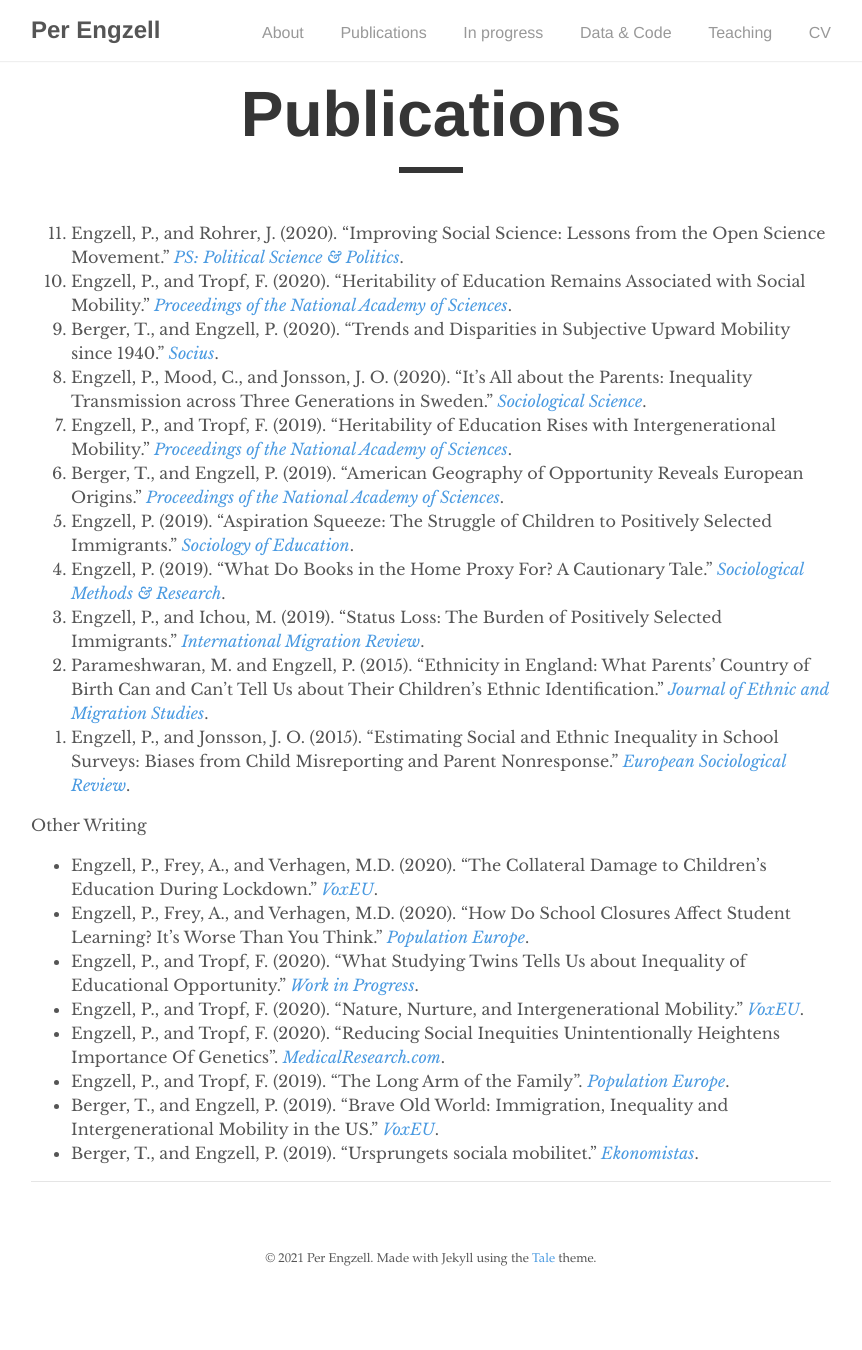
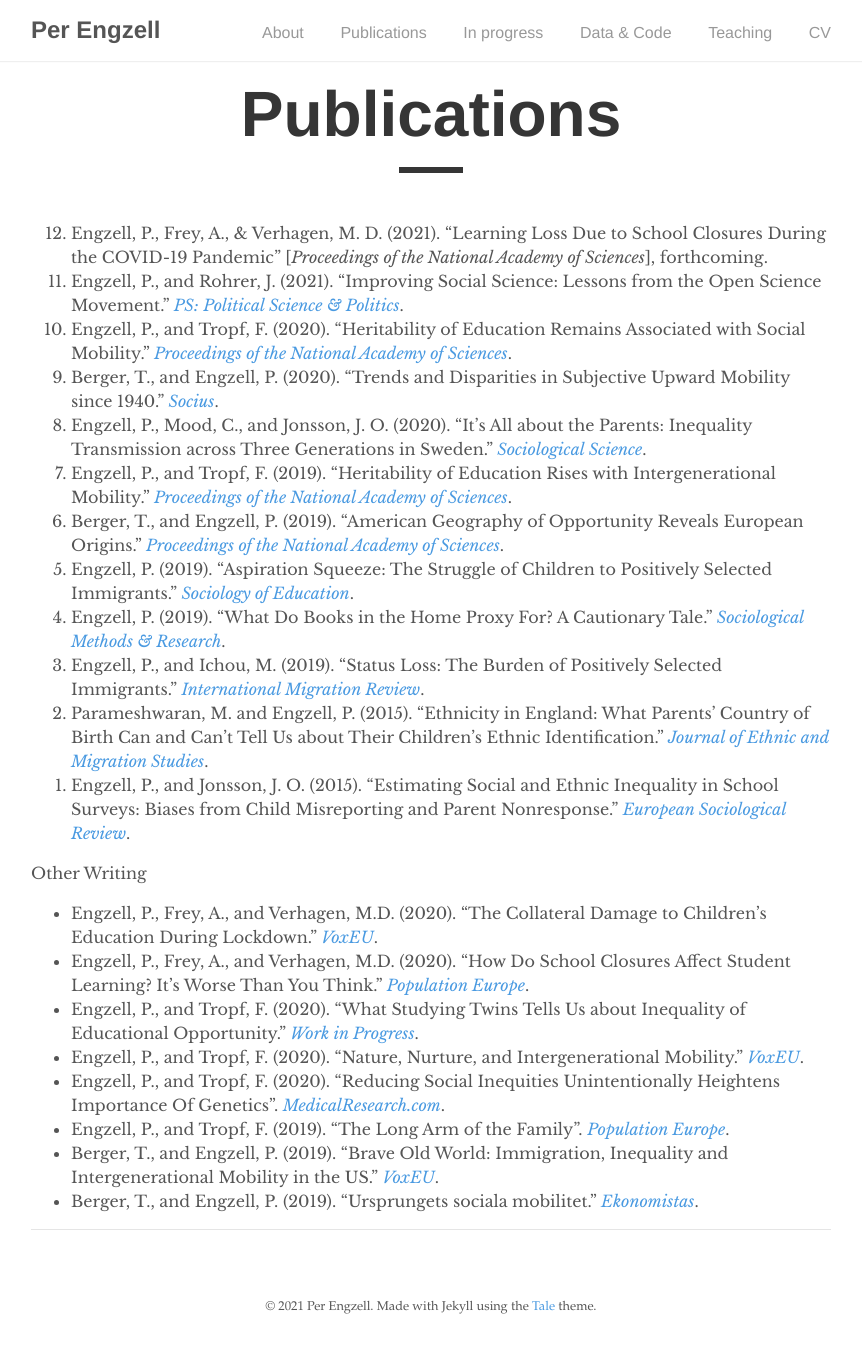
Before and after one commit to pengzell/pengzell.github.io, a Jekyll site: the page built from _pages/publications.md, in a window 1280 px wide. Shown: the whole page, without its empty margins (209-1071 px from the left). Built offline with Jekyll 4.4.1, drawn with Linux system fonts in a browser that asks for light colours; before the commit the page ends 1302 px from its top, so only the background shows below that.

Commit message:
Update publications.md

```diff
--- a/_pages/publications.md
+++ b/_pages/publications.md
@@ -5,7 +5,8 @@ author: "Per Engzell"
 permalink: /publications/
 ---
 
-0. Engzell, P., and Rohrer, J. (2020). "Improving Social Science: Lessons from the Open Science Movement." [*PS: Political Science & Politics*](https://doi.org/10.1017/S1049096520000967).
+0. Engzell, P., Frey, A., & Verhagen, M. D. (2021). "Learning Loss Due to School Closures During the COVID-19 Pandemic" [*Proceedings of the National Academy of Sciences*], forthcoming.
+0. Engzell, P., and Rohrer, J. (2021). "Improving Social Science: Lessons from the Open Science Movement." [*PS: Political Science & Politics*](https://doi.org/10.1017/S1049096520000967).
 0. Engzell, P., and Tropf, F. (2020). "Heritability of Education Remains Associated with Social Mobility." [*Proceedings of the National Academy of Sciences*](https://doi.org/10.1073/pnas.2017308117).
 0. Berger, T., and Engzell, P. (2020). "Trends and Disparities in Subjective Upward Mobility since 1940." [*Socius*](https://doi.org/10.1177/2378023120951139).
 0. Engzell, P., Mood, C., and Jonsson, J. O. (2020). "It's All about the Parents: Inequality Transmission across Three Generations in Sweden." [*Sociological Science*](https://doi.org/10.15195/v7.a10).
```
